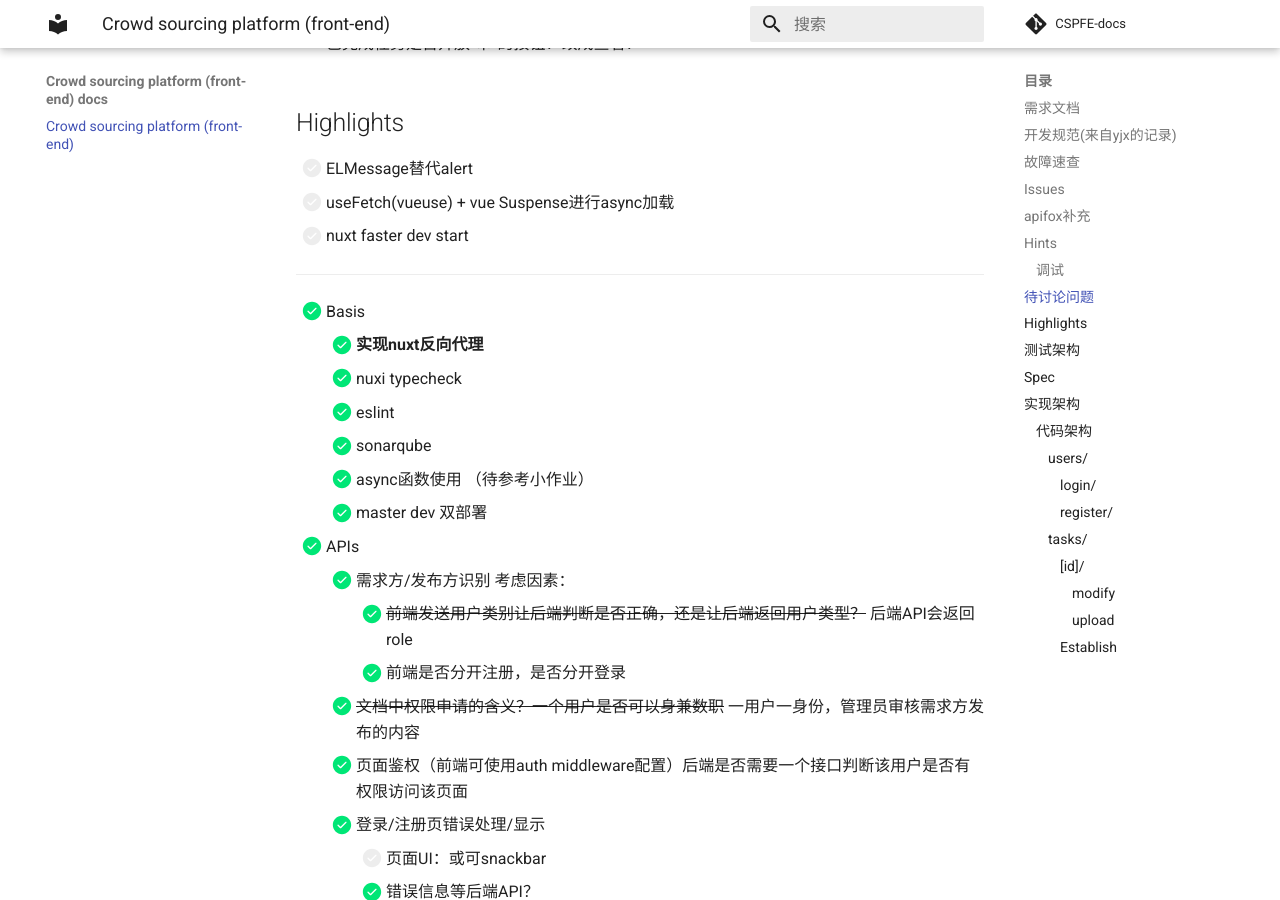
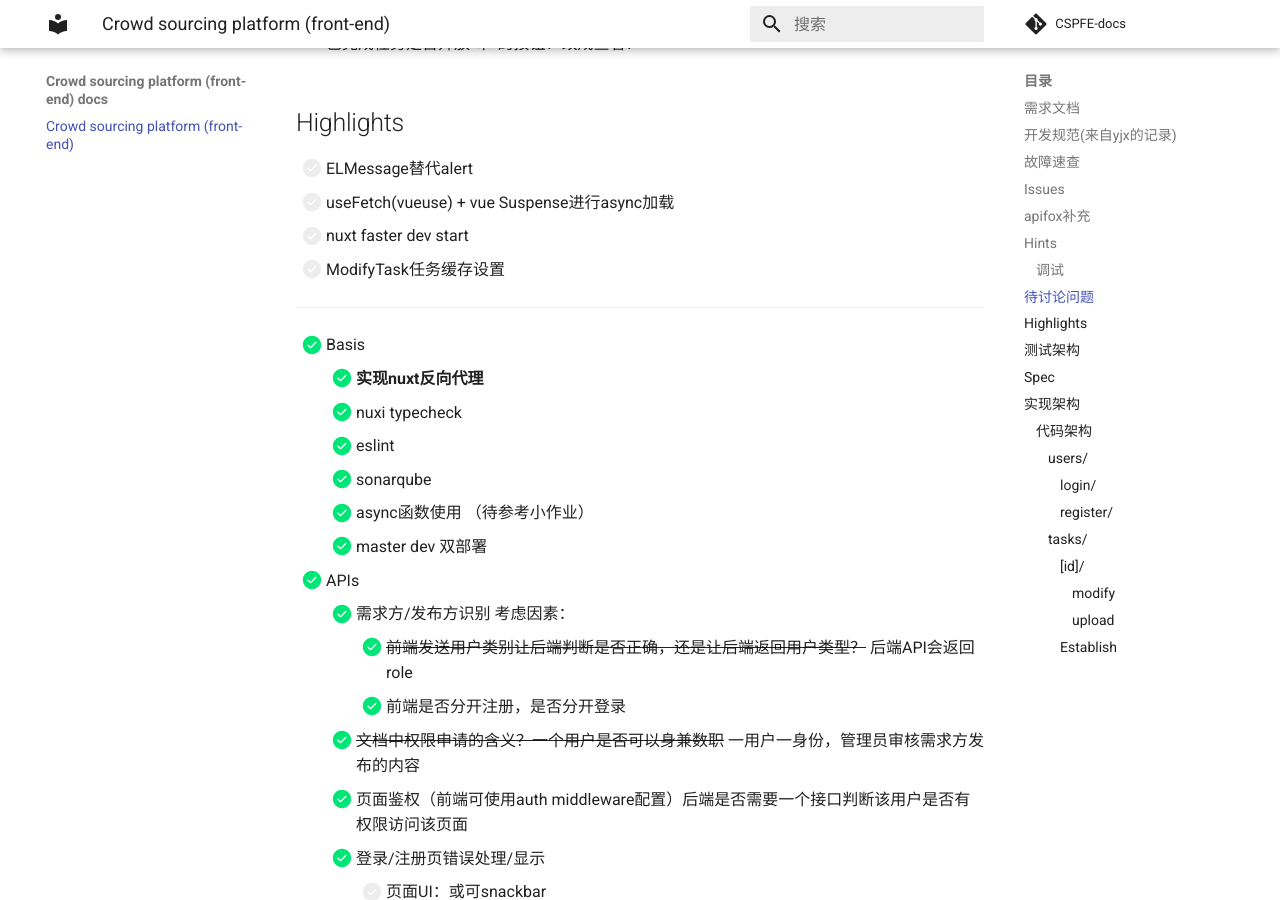
Before and after one commit to syniox/CSFE-docs, an MkDocs documentation site: the page built from docs/index.md, in a window 1280 px wide and 900 px high, scrolled down 1751 px. Built offline with MkDocs 1.6.1 and Material for MkDocs 9.7.7, drawn with Linux system fonts in a browser that asks for light colours; comment, search, counter and statistics services are not loaded.

Commit message:
Update index.md

```diff
--- a/docs/index.md
+++ b/docs/index.md
@@ -60,6 +60,7 @@ tasks.status:
 - [ ] ELMessage替代alert
 - [ ] useFetch(vueuse) + vue Suspense进行async加载
 - [ ] nuxt faster dev start
+- [ ] ModifyTask任务缓存设置
 
 ---
 
@@ -114,6 +115,8 @@ Task 的 status 增加了一种状态 zombie（编号为5），表示在上一
 3. 需求方尝试干预分发。1）对于处于 recruiting 状态的任务，需求方可以使用 modifyCreditRestriction 请求调整信用分限制（不会立竿见影地影响分发对象列表，但会影响之后的分发递补等行为），也可以使用 refreshDistribution 请求尝试更新一批分发对象（已经接受任务的标注方不会受到影响，被更新掉的标注方不会被视为拒绝了这个任务，且这个请求不会引发标注方不足的问题，因为标注方不足时会只替换一部分分发对象）。2）对于处于 zombie 状态的任务，考虑到需求方可以降低 credit 限制，而且平台可能会有新注册的标注方用户，以及可能会有标注方用户信用分升高，达到被分发的标注，因此需求方可以尝试通过两个请求来分发 zombie 任务。其一是需求方可以使用 modifyCreditRestriction 请求调整信用分限制，对于 zombie 任务，调用该请求后会立即用新标准试图进行分发，因此任务有可能立即从 zombie 状态转为 recruiting；其二是需求方可以调用refreshZombie请求来尝试检查按照现有的 credit 标准有没有新的、足够多的符合分发标准的标注方，从而尝试将任务从 zombie 状态转为 recruiting，如果失败，会返回一个提示需求方先降低信用分标准的错误。
 
 
+
+
 ## 实现架构
 
 
```
